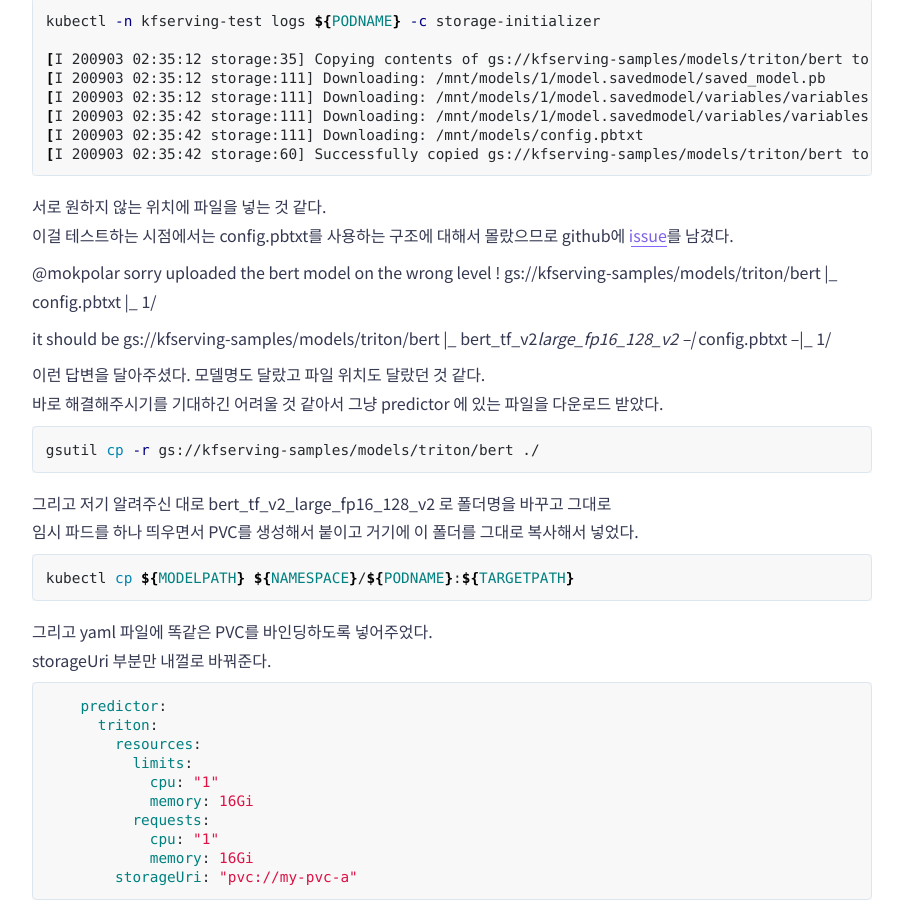
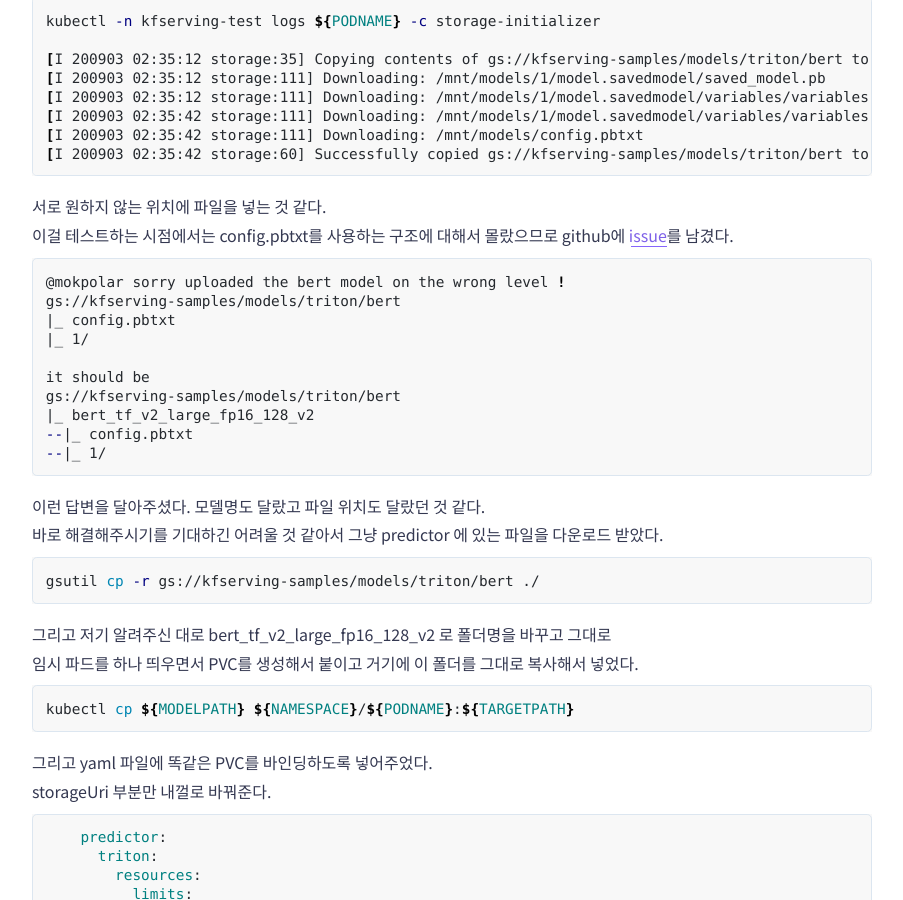
Before and after one commit to mokpolar/mokpolar.github.io, a Jekyll site: the page built from _posts/2020-09-12-nvidia_triton_server_1.md, in a window 1280 px wide and 900 px high, scrolled down 4267 px. Shown: the whole window, without its empty margins (188-1091 px from the left). Built offline with Jekyll 4.4.1, drawn with Linux system fonts in a browser that asks for light colours; comment, search, counter and statistics services are not loaded; some of the changed lines change nothing that is shown.

Commit message:
Update 2020-09-12-nvidia_triton_server_1.md

````diff
--- a/_posts/2020-09-12-nvidia_triton_server_1.md
+++ b/_posts/2020-09-12-nvidia_triton_server_1.md
@@ -188,6 +188,7 @@
 서로 원하지 않는 위치에 파일을 넣는 것 같다.
 이걸 테스트하는 시점에서는 config.pbtxt를 사용하는 구조에 대해서 몰랐으므로 github에 [issue](https://github.com/kubeflow/kfserving/issues/1075)를 남겼다.
 
+```bash
 @mokpolar sorry uploaded the bert model on the wrong level !
 gs://kfserving-samples/models/triton/bert
 |_ config.pbtxt
@@ -198,6 +199,7 @@
 |_ bert_tf_v2_large_fp16_128_v2
 --|_ config.pbtxt
 --|_ 1/
+```
 
 이런 답변을 달아주셨다. 모델명도 달랐고 파일 위치도 달랐던 것 같다.
 바로 해결해주시기를 기대하긴 어려울 것 같아서 그냥 predictor 에 있는 파일을 다운로드 받았다.
@@ -234,7 +236,7 @@
 그런데 여기서는 동시에 뜬다.
 이후 진행한 테스트에 대해서는 다른 글에서 써야겠다.
 
-![image](https://github.com/mokpolar/mokpolar.github.io/blob/master/assets/img/posts/2020-09-12-01-01-01.png)
+![](./../assets/img/posts/2020-09-12-01-01-01.png)
 
 
 ### Reference
````
